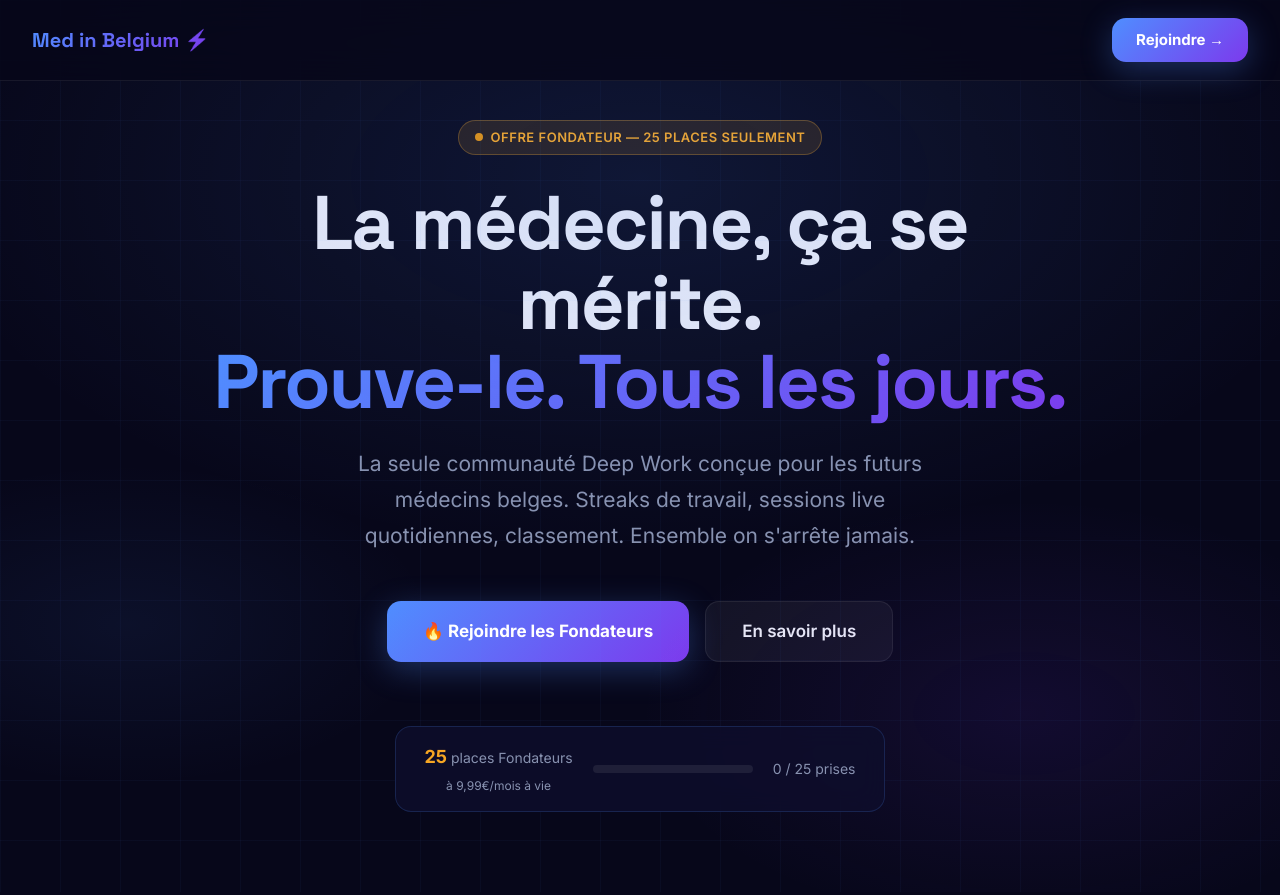
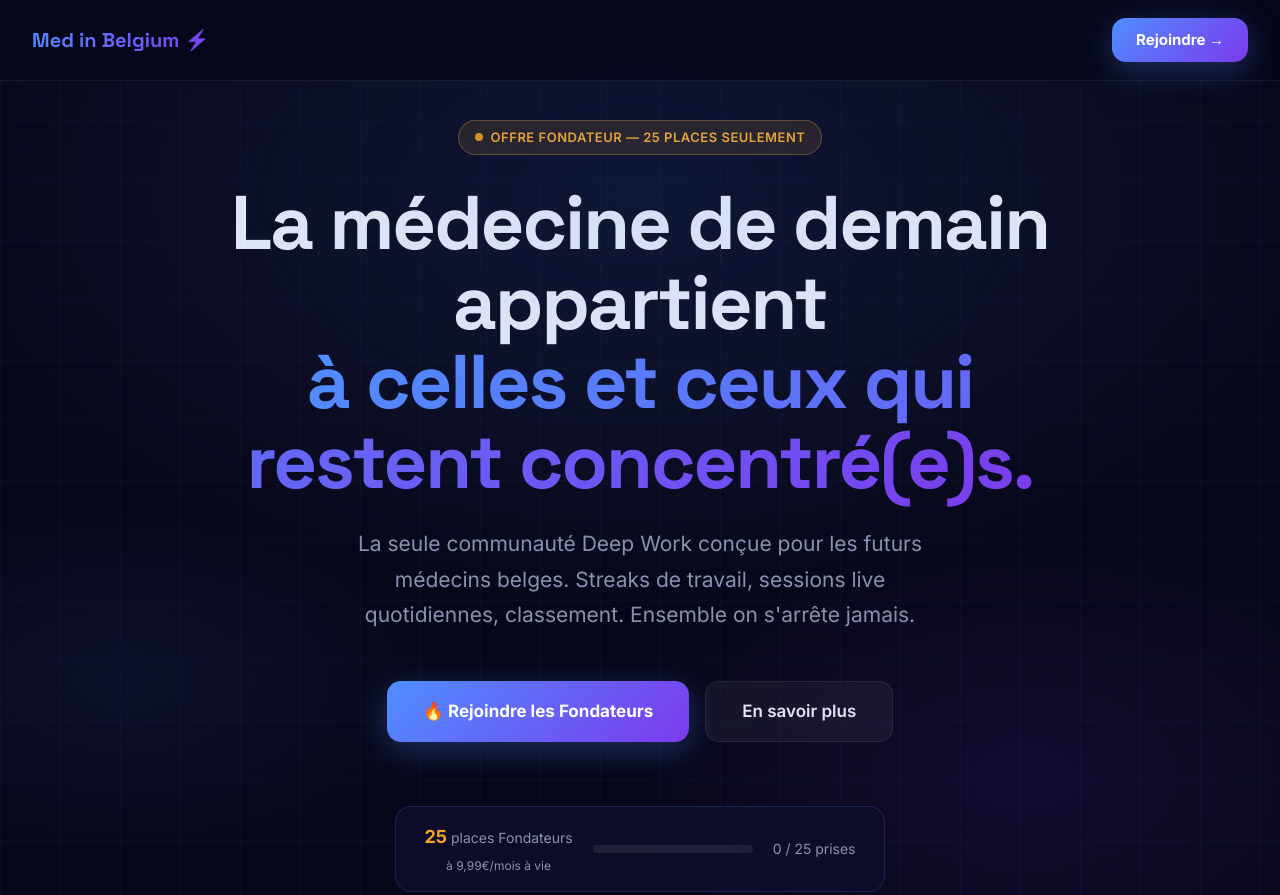
Before and after one commit to Walter0206/lockin-bot, a website: page public/landing.html in a window 1280 px wide. Shown: the top 895 px of the page. Drawn offline with Linux system fonts and the light colour scheme.

Commit message:
copy: mise à jour du titre hero landing page

```diff
--- a/public/landing.html
+++ b/public/landing.html
@@ -686,8 +686,8 @@
     </div>
 
     <h1>
-      La médecine, ça se mérite.<br>
-      <span class="accent">Prouve-le. Tous les jours.</span>
+      La médecine de demain appartient<br>
+      <span class="accent">à celles et ceux qui restent concentré(e)s.</span>
     </h1>
 
     <p class="hero-sub">
```
